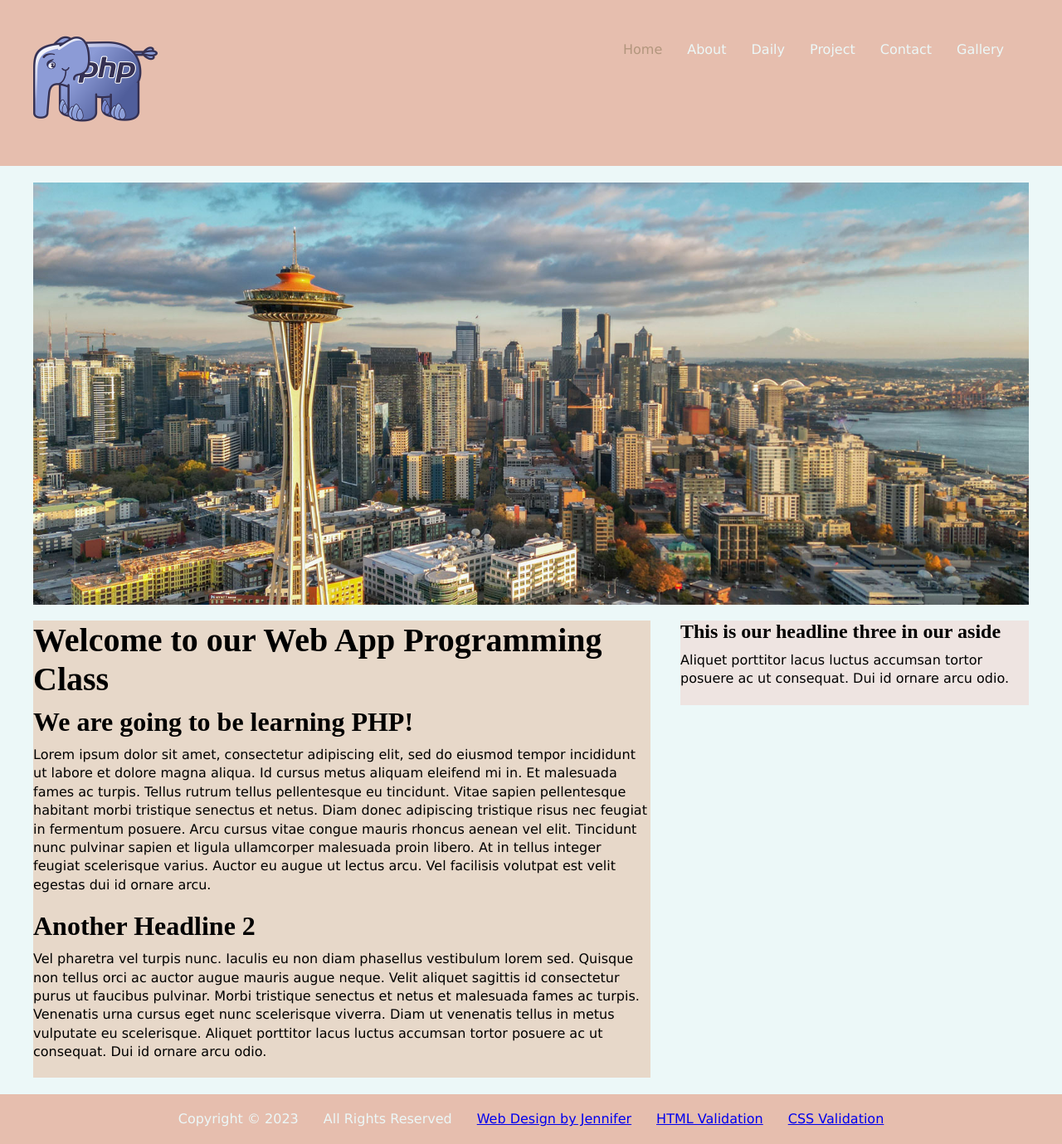
After one commit to JRussellUX/it261, a PHP site: page /website/index.php in a window 1280 px wide. The commit adds this page. Shown: the whole page at 83% size. Run offline with PHP 8.4, Linux system fonts and the light colour scheme.

Commit message:
Add files via upload

```diff
--- a/website/css/styles.css
+++ b/website/css/styles.css
@@ -7,12 +7,12 @@
 }
 
 body {
-    background-color: purple;
+    background-color: #ecf8f8;
     font-family: Verdana, Geneva, Tahoma, sans-serif;
 }
 
 header {
-    background-color: yellow;
+    background-color: #e6beae;
     height: 200px;
     padding: 20px 0;
 }
@@ -60,20 +60,20 @@ nav a {
 
 main {
     width: 62%;
-    background-color: lightblue;
+    background-color: #e7d8c9;
     float: left;
 }
 
 aside{
     width: 35%;
-    background-color: lightpink;
+    background-color: #eee4e1;
     float: right;
 }
 
 footer {
     height: 60px;
     line-height: 60px;
-    background-color: lightslategrey;
+    background-color: #e6beae;
     clear: both;
 }
 
@@ -86,6 +86,7 @@ footer ul {
 footer li {
     justify-content: center;
     margin: 0 15px;
+    color: #ecf8f8;
 }
 
 img {
--- /dev/null
+++ b/website/includes/footer.php
@@ -0,0 +1,18 @@
+<footer>
+    <ul>
+        <li>Copyright &copy;
+            2023</li>
+        <li>All Rights Reserved</li>
+        <li><a href="../index.php">Web Design by Jennifer</a></li>
+        <li><a id="html-checker" href="#">HTML Validation</a></li>
+        <li><a id="css-checker" href="#">CSS Validation</a></li>
+        </ul>
+
+        <script>
+                document.getElementById("html-checker").setAttribute("href","https://validator.w3.org/nu/?doc=" + location.href);
+                document.getElementById("css-checker").setAttribute("href","https://jigsaw.w3.org/css-validator/validator?uri=" + location.href);
+        </script>
+</footer>
+</body>
+
+</html>
--- /dev/null
+++ b/website/includes/header.php
@@ -0,0 +1,99 @@
+<?php
+    define('THIS_PAGE', basename($_SERVER['PHP_SELF']));
+
+    switch(THIS_PAGE) {
+        case 'index.php' :
+            $title = 'Home Page of our Website Project';
+            $body = 'Home';
+            break;
+
+        case 'about.php' :
+            $title = 'About Page of our Website Project';
+            $body = 'about inner';
+            break;
+
+        case 'daily.php' :
+            $title = 'Daily Page of our Website Project';
+            $body = 'daily inner';
+            break;
+
+        case 'project.php' :
+            $title = 'Project Page of our Website Project';
+            $body = 'project inner';
+            break;
+
+        case 'contact.php' :
+            $title = 'Contact Page of our Website Project';
+            $body = 'contact inner';
+            break;
+
+        case 'gallery.php' :
+            $title = 'Gallery Page of our Website Project';
+            $body = 'gallery inner';
+            break;
+    }
+// our navigation array
+$nav = array(
+    'index.php' => 'Home',
+    'about.php' => 'About',
+    'daily.php' => 'Daily',
+    'project.php' => 'Project',
+    'contact.php' => 'Contact',
+    'gallery.php' => 'Gallery'
+);
+
+
+
+
+?>
+<!DOCTYPE html>
+<html lang="en">
+<head>
+    <meta charset="UTF-8">
+    <meta name="viewport" content="width=device-width, initial-scale=1.0">
+    <title><?php echo $title;?></title>
+    <link href="css/styles.css" type="text/css" rel="stylesheet">
+</head>
+<body class="<?php echo $body      ;?>">
+
+<header>
+<div class="inner-header">
+    <a href="index.php">
+
+    <img id="logo" src="images/logo.png" alt="logo">
+    </a>
+
+<!--<nav>
+    <ul>
+        <li><a href="">Home</a></li>
+        <li><a href="">About</a></li>
+        <li><a href="">Daily</a></li>
+        <li><a href="">Project</a></li>
+        <li><a href="">Contact</a></li>
+        <li><a href="">Gallery</a></li>
+    </ul>
+</nav>-->
+
+<nav>
+    <ul>
+        <?php
+        foreach($nav as $key => $value) {
+            if(THIS_PAGE == $key) {
+                echo '<li><a style="color:#b2967d;" href=" '.$key.'"> '.$value.'</a></li>';
+            } else {
+                echo '<li><a style="color:#ecf8f8;" href=" '.$key.'"> '.$value.'</a></li>';
+            }
+
+
+        } // end foreach
+
+
+
+
+        ?>
+    </ul>
+</nav>
+
+</div>
+<!--end inner header-->
+</header>
--- /dev/null
+++ b/website/index.php
@@ -0,0 +1,29 @@
+<?php
+include('./includes/header.php');
+
+?>
+<div id="wrapper">
+    <div id="hero">
+    <img src="images/Seattle.jpeg" alt="Moutain and forest">
+
+    </div>
+<!---end herro-->
+<main>
+    <h1>Welcome to our Web App Programming Class</h1>
+    <h2>We are going to be learning PHP!</h2>
+    <p>Lorem ipsum dolor sit amet, consectetur adipiscing elit, sed do eiusmod tempor incididunt ut labore et dolore magna aliqua. Id cursus metus aliquam eleifend mi in. Et malesuada fames ac turpis. Tellus rutrum tellus pellentesque eu tincidunt. Vitae sapien pellentesque habitant morbi tristique senectus et netus. Diam donec adipiscing tristique risus nec feugiat in fermentum posuere. Arcu cursus vitae congue mauris rhoncus aenean vel elit. Tincidunt nunc pulvinar sapien et ligula ullamcorper malesuada proin libero. At in tellus integer feugiat scelerisque varius. Auctor eu augue ut lectus arcu. Vel facilisis volutpat est velit egestas dui id ornare arcu.</p>
+    <h2>Another Headline 2</h2>
+    <p>Vel pharetra vel turpis nunc. Iaculis eu non diam phasellus vestibulum lorem sed. Quisque non tellus orci ac auctor augue mauris augue neque. Velit aliquet sagittis id consectetur purus ut faucibus pulvinar. Morbi tristique senectus et netus et malesuada fames ac turpis. Venenatis urna cursus eget nunc scelerisque viverra. Diam ut venenatis tellus in metus vulputate eu scelerisque. Aliquet porttitor lacus luctus accumsan tortor posuere ac ut consequat. Dui id ornare arcu odio.</p>
+
+</main>
+
+<aside>
+<h3>This is our headline three in our aside</h3>
+<p>Aliquet porttitor lacus luctus accumsan tortor posuere ac ut consequat. Dui id ornare arcu odio.</p>
+</aside>
+
+</div>
+<!---end wrapper-->
+<?php
+include('./includes/footer.php');
+?>
```
Also changed, not shown: website/daily.php (added, +110 -0 lines), website/images/chanukah.png (added), website/images/christmas.png (added), website/images/easter.png (added), website/images/halloween.png (added), website/images/independence.png (added), website/images/valentines.png (added), 1 other file.
